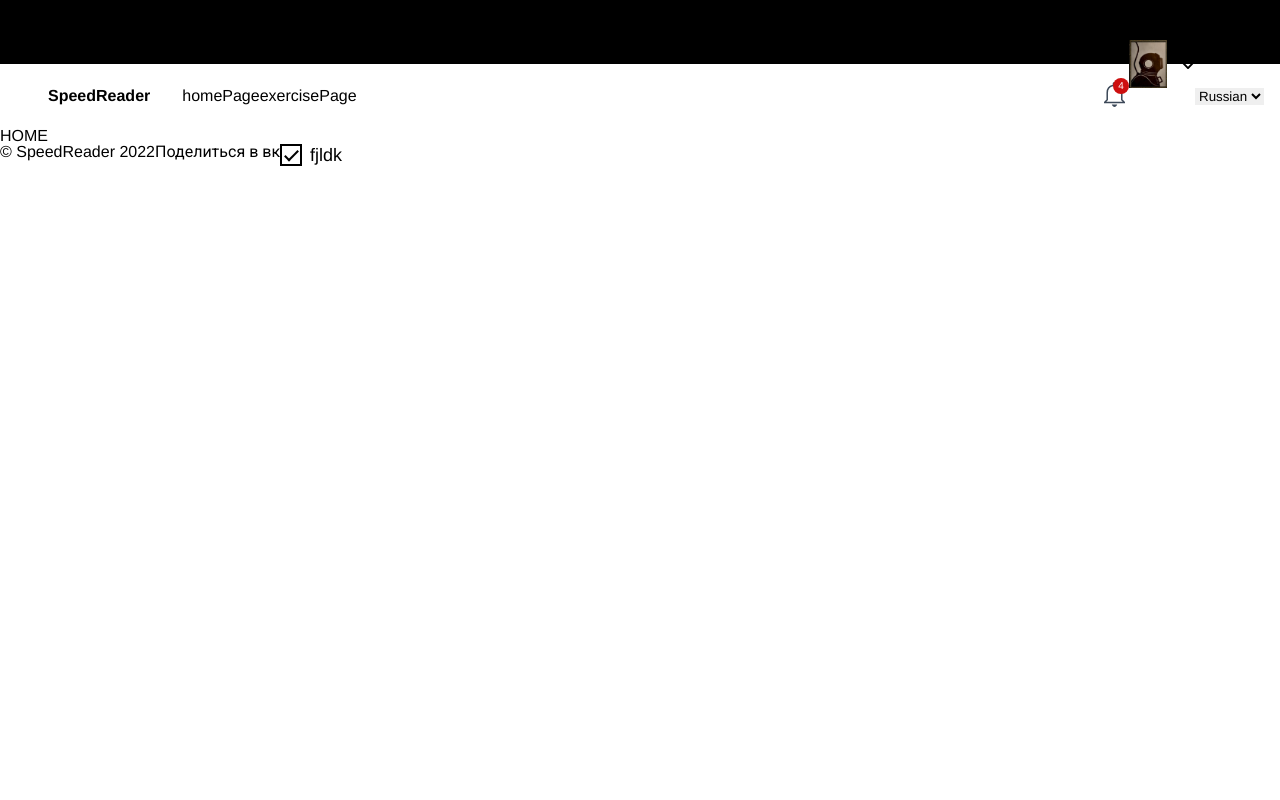
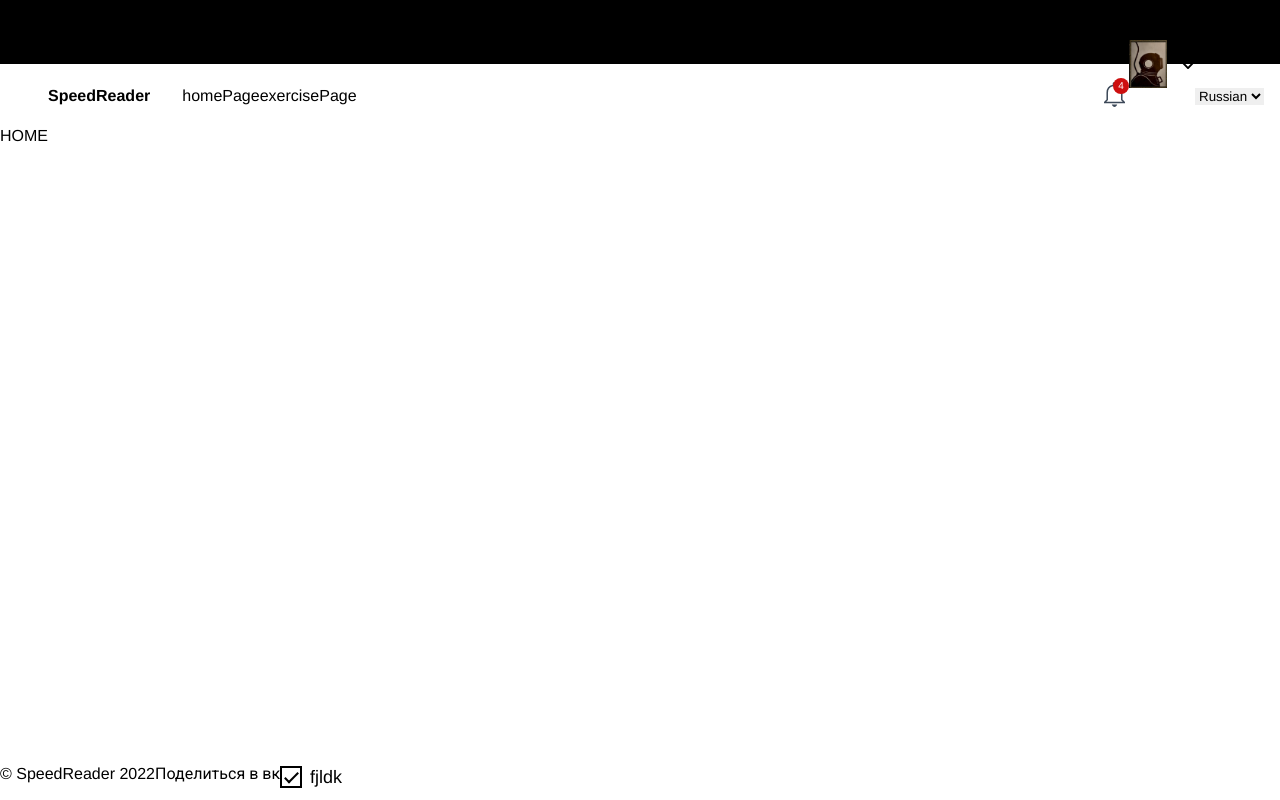
Before and after one commit to gasheva/Speed_Reader, a Vue app: page / in a window 1280 px wide. Built offline with nearby package versions, Linux system fonts and the light colour scheme.

Commit message:
style: fix main content height

```diff
--- a/src/components/layouts/MainLayout.vue
+++ b/src/components/layouts/MainLayout.vue
@@ -1,5 +1,5 @@
 <template>
-    <div class="wrapper">
+    <div class="main-content wrapper">
         <div v-if="!isScreenSmall" class="black-line"></div>
         <the-header/>
         <template v-if="isScreenSmall">
@@ -38,6 +38,10 @@ export default {
 </script>
 
 <style scoped>
+.main-content {
+    height: 100vh;
+}
+
 .black-line {
     height: 4rem;
     background-color: black;
```
